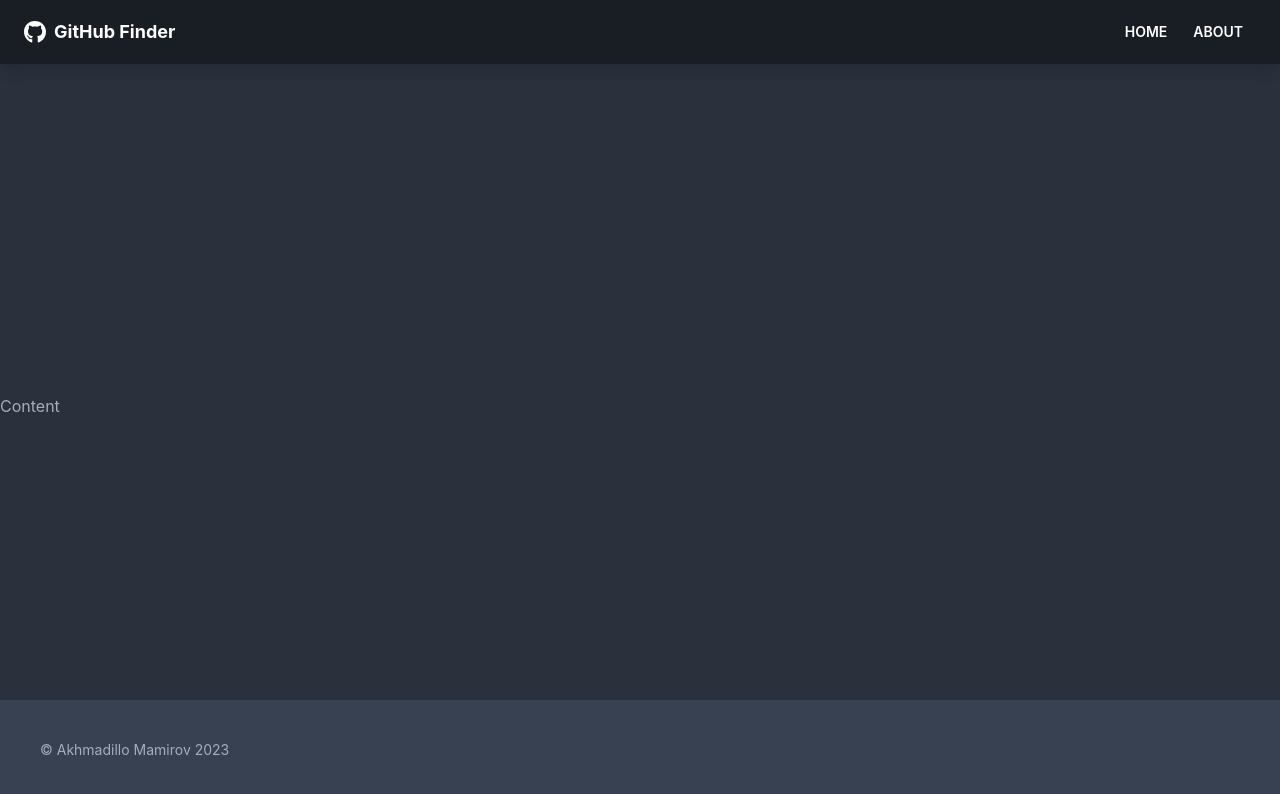
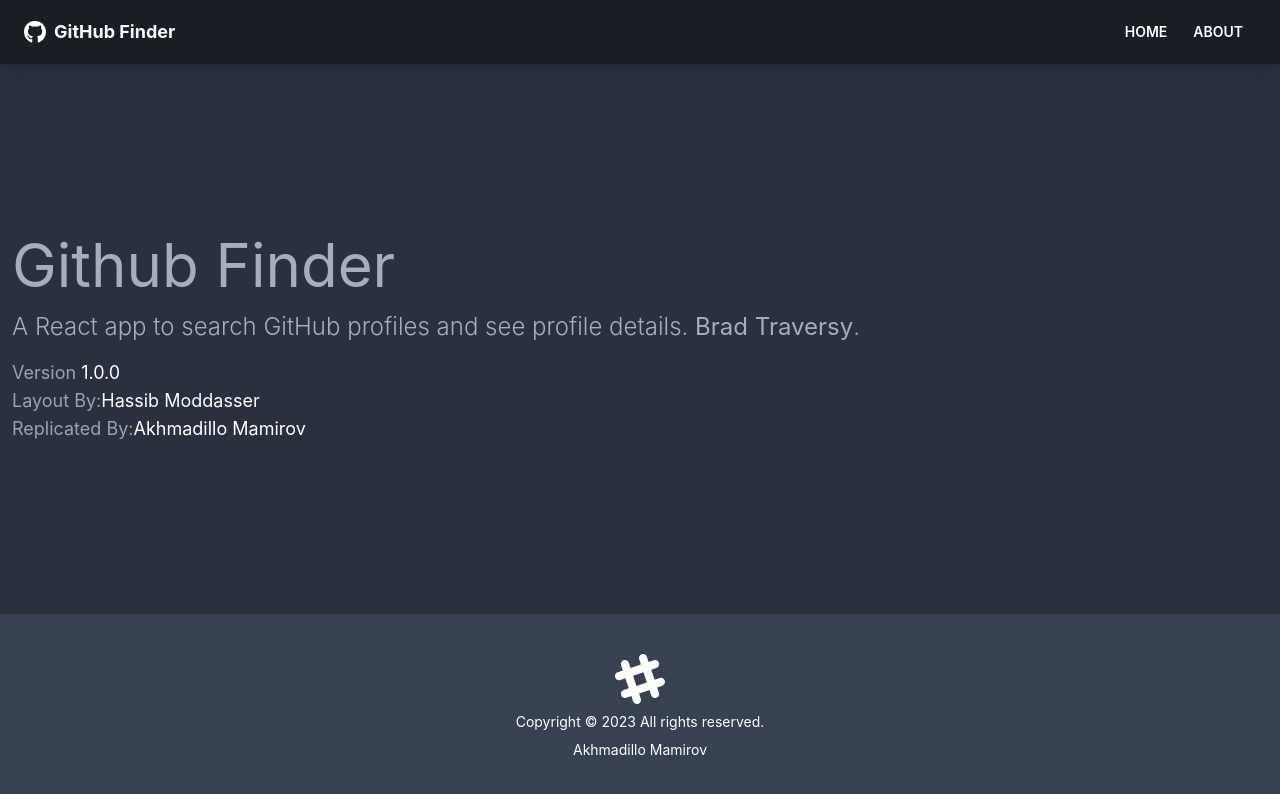
Before and after one commit to akhmadmamirov/GitHubFinder-App, a React (Create React App) app: page /about in a window 1280 px wide. Shown: the top 794 px of the page. Built offline with nearby package versions, Linux system fonts and the light colour scheme.

Commit message:
changing footer, notfound, home pages

```diff
--- a/src/App.js
+++ b/src/App.js
@@ -1,6 +1,10 @@
-import { BrowserRouter as Router, Route } from "react-router-dom"
+import { BrowserRouter as Router, Route, Routes } from "react-router-dom"
 import Navbar from "./components/layouts/Navbar";
 import Footer from "./components/layouts/Footer";
+import Home from "./components/pages/Home";
+import About from "./components/pages/About";
+import NotFound from "./components/pages/NotFound";
+
 
 function App() {
   return (
@@ -9,7 +13,14 @@
         <Navbar />
 
 
-        <main>Content</main>
+        <main className='container mx-auto px-3 pb-12'>
+          <Routes>
+            <Route path='/' element={<Home />}/>
+            <Route path='/about' element={<About />}/>
+            <Route path='/notfound' element={<NotFound  />}/>
+            <Route path='/*' element={<NotFound />}/>
+          </Routes>
+        </main>
         <Footer />
       </div>
 
--- a/src/components/layouts/Footer.jsx
+++ b/src/components/layouts/Footer.jsx
@@ -3,7 +3,23 @@
 function Footer() {
     const footerYear = new Date().getFullYear()
     return (
-        <footer className="footer p-10 bg-gray-700">&copy; Akhmadillo Mamirov {footerYear}</footer>
+        <footer className='footer p-10 bg-gray-700 text-primary-content footer-center'>
+        <div>
+          <svg
+            width='50'
+            height='50'
+            viewBox='0 0 24 24'
+            xmlns='http://www.w3.org/2000/svg'
+            fillRule='evenodd'
+            clipRule='evenodd'
+            className='inline-block fill-current'
+          >
+            <path d='M22.672 15.226l-2.432.811.841 2.515c.33 1.019-.209 2.127-1.23 2.456-1.15.325-2.148-.321-2.463-1.226l-.84-2.518-5.013 1.677.84 2.517c.391 1.203-.434 2.542-1.831 2.542-.88 0-1.601-.564-1.86-1.314l-.842-2.516-2.431.809c-1.135.328-2.145-.317-2.463-1.229-.329-1.018.211-2.127 1.231-2.456l2.432-.809-1.621-4.823-2.432.808c-1.355.384-2.558-.59-2.558-1.839 0-.817.509-1.582 1.327-1.846l2.433-.809-.842-2.515c-.33-1.02.211-2.129 1.232-2.458 1.02-.329 2.13.209 2.461 1.229l.842 2.515 5.011-1.677-.839-2.517c-.403-1.238.484-2.553 1.843-2.553.819 0 1.585.509 1.85 1.326l.841 2.517 2.431-.81c1.02-.33 2.131.211 2.461 1.229.332 1.018-.21 2.126-1.23 2.456l-2.433.809 1.622 4.823 2.433-.809c1.242-.401 2.557.484 2.557 1.838 0 .819-.51 1.583-1.328 1.847m-8.992-6.428l-5.01 1.675 1.619 4.828 5.011-1.674-1.62-4.829z'></path>
+          </svg>
+          <p>Copyright &copy; {footerYear} All rights reserved.</p>
+          <p>Akhmadillo Mamirov</p>
+        </div>
+      </footer>
     )
 }
 
--- a/src/components/layouts/Navbar.jsx
+++ b/src/components/layouts/Navbar.jsx
@@ -18,7 +18,7 @@
                     <Link to="/" className="btn btn-ghost btn-sm rounded-btn">
                         Home
                     </Link>
-                    <Link to="/" className="btn btn-ghost btn-sm rounded-btn">
+                    <Link to="/about" className="btn btn-ghost btn-sm rounded-btn">
                         About
                     </Link>
                 </div>
--- /dev/null
+++ b/src/components/pages/About.jsx
@@ -0,0 +1,32 @@
+
+function About() {
+  return (
+    <>
+      <h1 className='text-6xl mb-4'>Github Finder</h1>
+      <p className='mb-4 text-2xl font-light'>
+        A React app to search GitHub profiles and see profile details.
+        <strong>
+          <a href='https://traversymedia.com'> Brad Traversy</a>
+        </strong>
+        .
+      </p>
+      <p className='text-lg text-gray-400'>
+        Version <span className='text-white'>1.0.0</span>
+      </p>
+      <p className='text-lg text-gray-400'>
+        Layout By:
+        <a className='text-white' href='https://twitter.com/hassibmoddasser'>
+          Hassib Moddasser
+        </a>
+      </p>
+      <p className='text-lg text-gray-400'>
+        Replicated By:
+        <a className='text-white' href='https://www.linkedin.com/in/akhmadillomamirov/'>
+          Akhmadillo Mamirov
+        </a>
+      </p>
+    </>
+  )
+}
+
+export default About
--- /dev/null
+++ b/src/components/pages/Home.jsx
@@ -0,0 +1,11 @@
+
+
+function Home() {
+  return (
+    <div>
+        <h1 className="text-6xl">Welcome</h1>
+    </div>
+  )
+}
+
+export default Home
--- /dev/null
+++ b/src/components/pages/NotFound.jsx
@@ -0,0 +1,25 @@
+import { FaHome } from "react-icons/fa"
+import { Link } from "react-router-dom"
+
+ function NotFound() {
+   return (
+     <div className="hero">
+        <div className="text-center hero-content">
+            <div className="max-w-lg">
+                <h1 className="text-8xl font-bold mb-8">
+                    Ooops!
+                </h1>
+                <p className="text-5xl mb-8">
+                    404 - Page Not Found!
+                </p>
+                <Link to="/" className="btn btn-primary btn-lg">
+                    <FaHome className="mr-2"/>
+                    Back to Home
+                </Link>
+            </div>
+        </div>
+     </div>
+   )
+ }
+
+ export default NotFound
```
